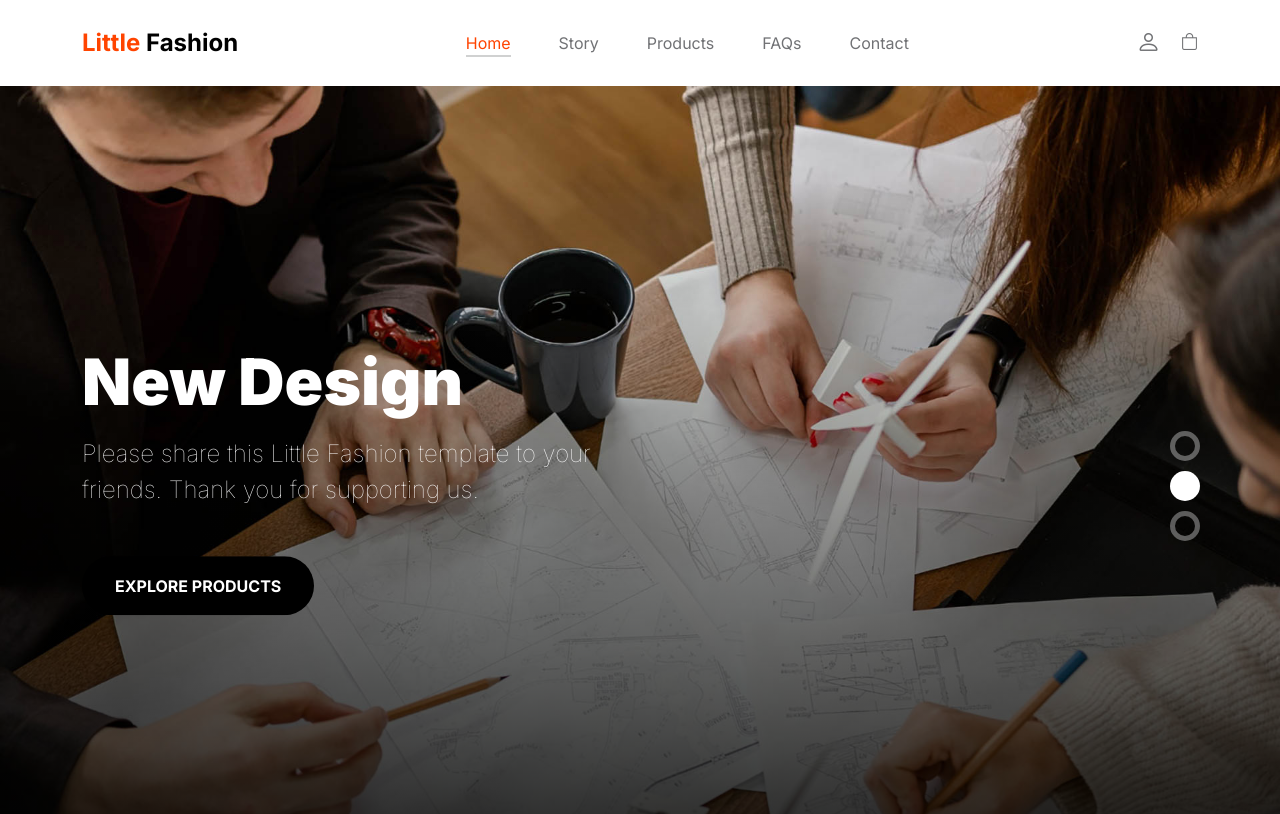
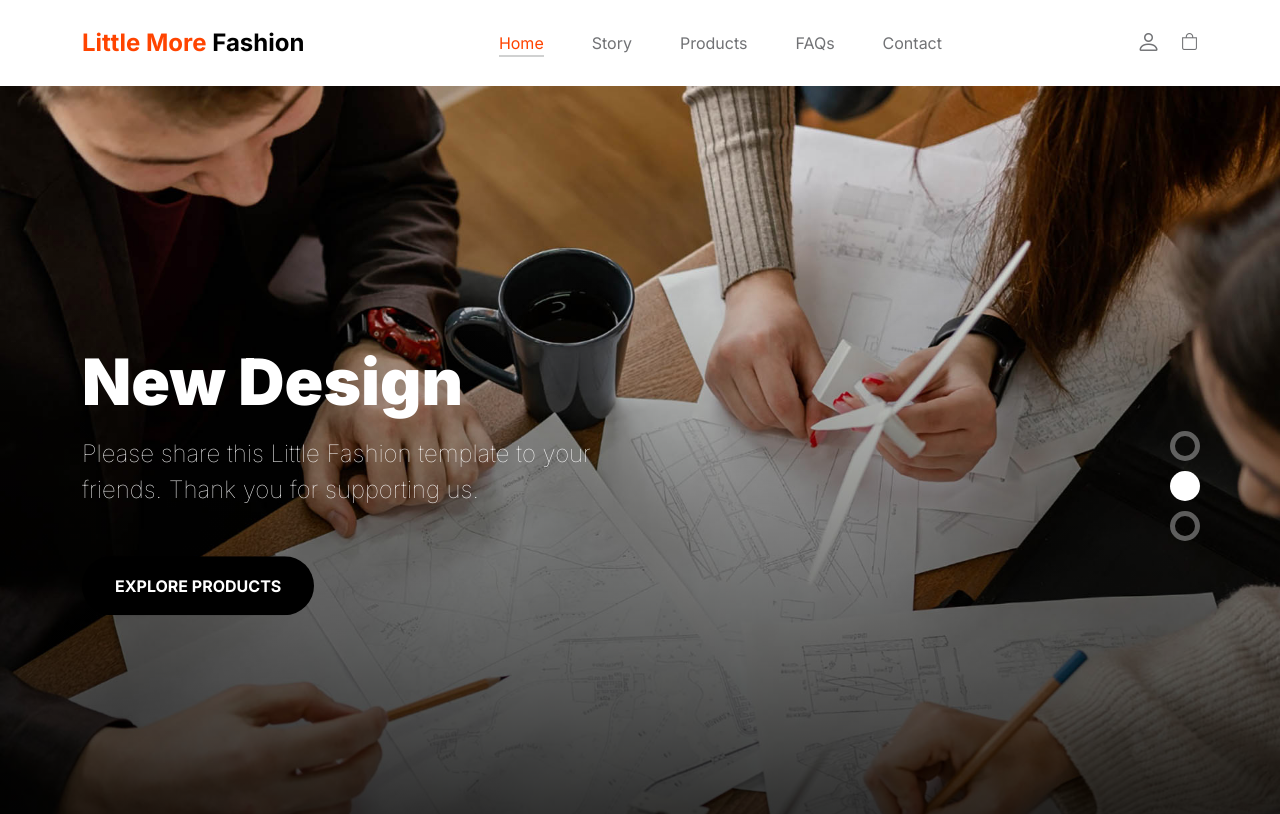
Before and after one commit to NeelC123/Fashion, a plain HTML site: page index.html in a window 1280 px wide. Shown: the top 814 px of the page. Drawn offline with Linux system fonts and the light colour scheme.

Commit message:
second commit

```diff
--- a/index.html
+++ b/index.html
@@ -48,7 +48,7 @@ https://www.tooplate.com/view/2127-little-fashion
                     </button>
 
                     <a class="navbar-brand" href="index.html">
-                        <strong><span>Little</span> Fashion</strong>
+                        <strong><span>Little More</span> Fashion</strong>
                     </a>
 
                     <div class="d-lg-none">
```
